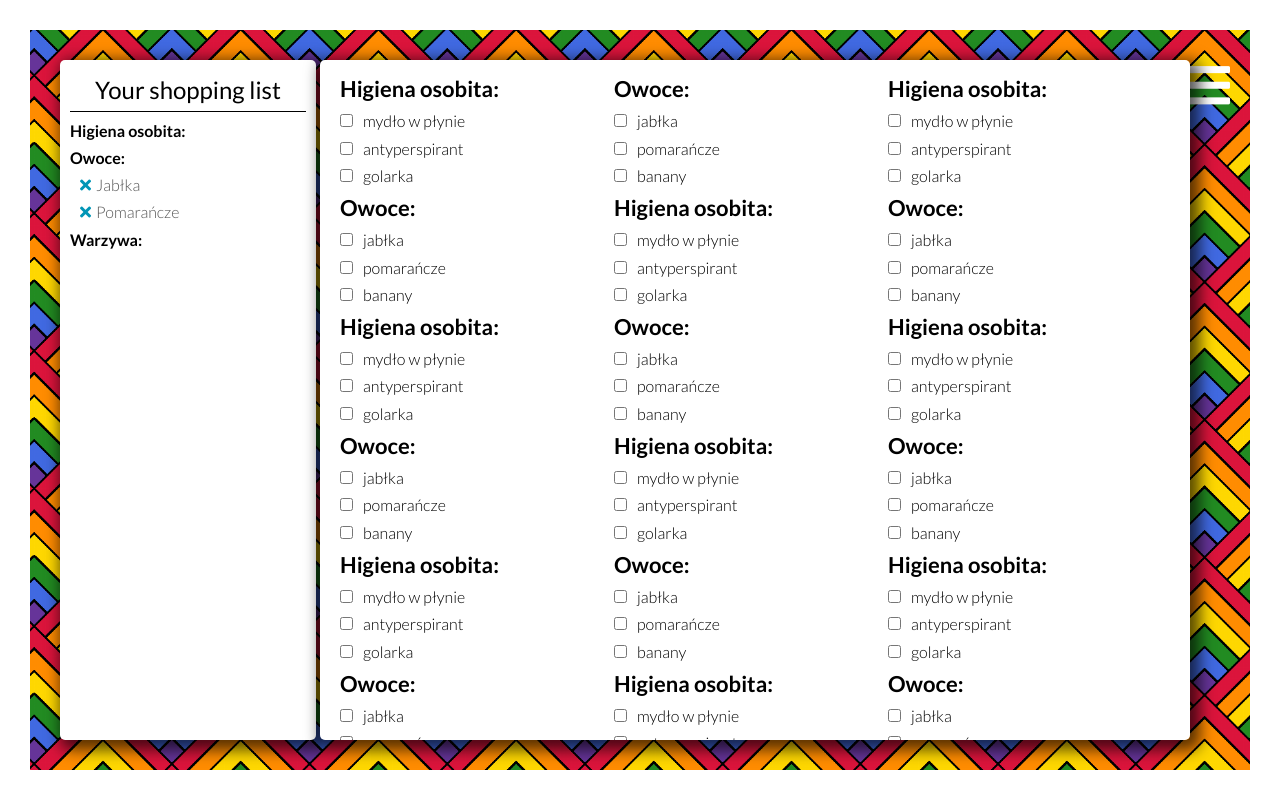
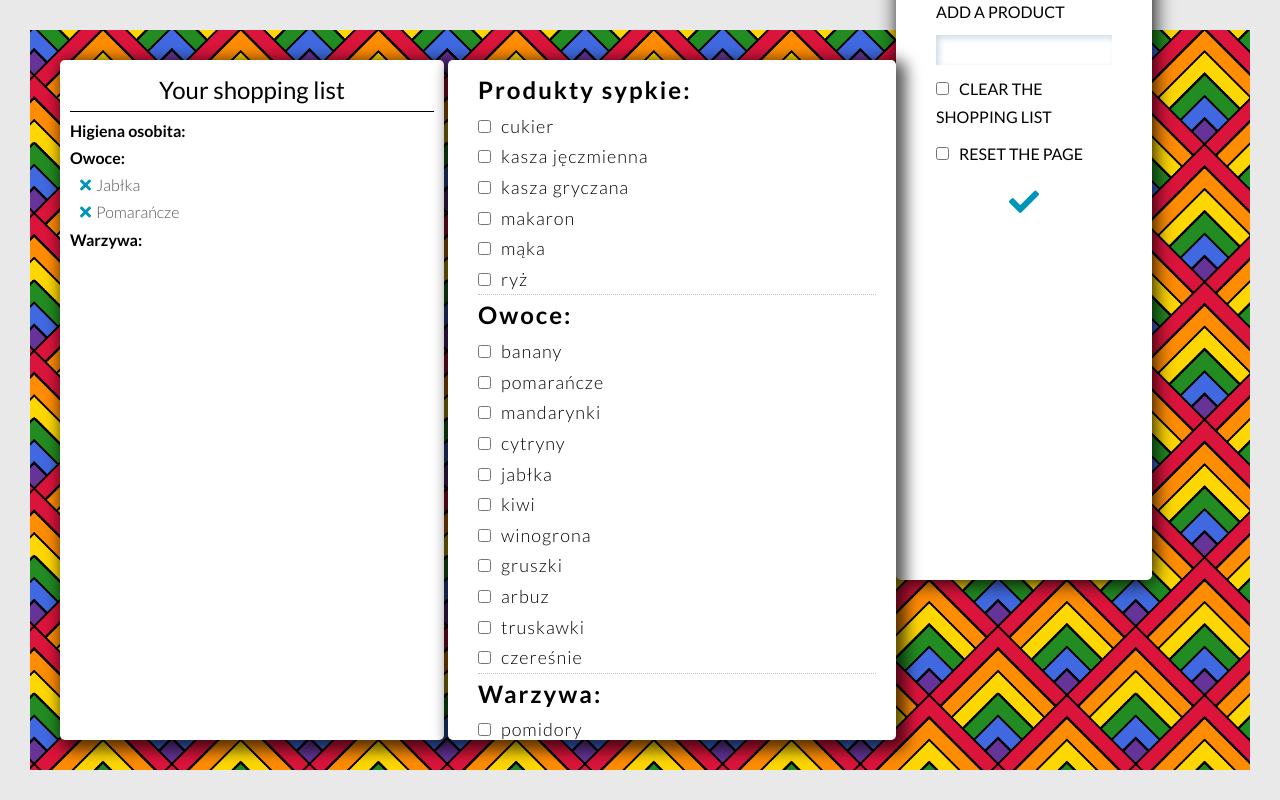
Before and after one commit to mateuszgielzecki/Shopping-list, a plain HTML site: page index.html in a window 1280 px wide. Drawn offline with Linux system fonts and the light colour scheme; a script that the page names is missing.

Commit message:
new structure

```diff
--- a/index.html
+++ b/index.html
@@ -28,9 +28,8 @@
       </ul>
     </section>
 
-    <i class="fas fa-bars"></i>
     <section class="configuration-panel section">
-      <div class="main-panel">
+
       <form>
         <label for="category">Add a category</label>
         <input id="category" type="text" maxlength="40" />
@@ -46,7 +45,7 @@
 
         <button type="submit"><i class="fas fa-check"></i></button>
       </form>
-      </div>
+
     </section>
 
 
@@ -54,261 +53,216 @@
       <ul class="clearfix">
         <li>
           <ul>
-            Higiena osobita:
-            <li><input type="checkbox" name="" id="" />mydło w płynie</li>
-            <li><input type="checkbox" name="" id="" />antyperspirant</li>
-            <li><input type="checkbox" name="" id="" />golarka</li>
+            Produkty sypkie:
+            <li><input type="checkbox" name="" id="" />cukier</li>
+            <li><input type="checkbox" name="" id="" />kasza jęczmienna</li>
+            <li><input type="checkbox" name="" id="" />kasza gryczana</li>
+            <li><input type="checkbox" name="" id="" />makaron</li>
+            <li><input type="checkbox" name="" id="" />mąka</li>
+            <li><input type="checkbox" name="" id="" />ryż</li>
           </ul>
         </li>
-        <li>
+        <li class="clearfix">
           <ul>
             Owoce:
+            <li><input type="checkbox" name="" id="" />banany</li>
+            <li><input type="checkbox" name="" id="" />pomarańcze</li>
+            <li><input type="checkbox" name="" id="" />mandarynki</li>
+            <li><input type="checkbox" name="" id="" />cytryny</li>
             <li><input type="checkbox" name="" id="" />jabłka</li>
-            <li><input type="checkbox" name="" id="" />pomarańcze</li>
-            <li><input type="checkbox" name="" id="" />banany</li>
+            <li><input type="checkbox" name="" id="" />kiwi</li>
+            <li><input type="checkbox" name="" id="" />winogrona</li>
+            <li><input type="checkbox" name="" id="" />gruszki</li>
+            <li><input type="checkbox" name="" id="" />arbuz</li>
+            <li><input type="checkbox" name="" id="" />truskawki</li>
+            <li><input type="checkbox" name="" id="" />czereśnie</li>
           </ul>
         </li>
-        <li>
+        <li class="clearfix">
+          <ul>
+            Warzywa:
+            <li><input type="checkbox" name="" id="" />pomidory</li>
+            <li><input type="checkbox" name="" id="" />cebula</li>
+            <li><input type="checkbox" name="" id="" />ogórki</li>
+            <li><input type="checkbox" name="" id="" />papryka</li>
+            <li><input type="checkbox" name="" id="" />sałata</li>
+            <li><input type="checkbox" name="" id="" />marchewka</li>
+            <li><input type="checkbox" name="" id="" />czosnek</li>
+            <li><input type="checkbox" name="" id="" />ziemniaki</li>
+            <li><input type="checkbox" name="" id="" />rzodkiewka</li>
+          </ul>
+        </li>
+        <li class="clearfix">
+          <ul>
+            Mięso/Wędliny:
+            <li><input type="checkbox" name="" id="" />kiełbasa</li>
+            <li><input type="checkbox" name="" id="" />wędlina</li>
+            <li><input type="checkbox" name="" id="" />salami</li>
+            <li><input type="checkbox" name="" id="" />kabanosy</li>
+            <li><input type="checkbox" name="" id="" />parówki</li>
+            <li><input type="checkbox" name="" id="" />filet z kurczaka</li>
+            <li><input type="checkbox" name="" id="" />mięso mielone</li>
+            <li><input type="checkbox" name="" id="" />mięso wieprzowe</li>
+            <li><input type="checkbox" name="" id="" />mięso wołowe</li>
+          </ul>
+        </li>
+        <li class="clearfix">
+          <ul>
+            Sosy:
+            <li><input type="checkbox" name="" id="" />chrzan</li>
+            <li><input type="checkbox" name="" id="" />majonez</li>
+            <li><input type="checkbox" name="" id="" />musztarda</li>
+            <li><input type="checkbox" name="" id="" />ketchup</li>
+            <li><input type="checkbox" name="" id="" />sos ostry</li>
+          </ul>
+        </li>
+        <li class="clearfix">
+          <ul>
+            Słodycze:
+            <li><input type="checkbox" name="" id="" />nutella</li>
+            <li><input type="checkbox" name="" id="" />czekolada</li>
+            <li><input type="checkbox" name="" id="" />batony</li>
+            <li><input type="checkbox" name="" id="" />mleczne kanapki</li>
+            <li><input type="checkbox" name="" id="" />ciastka</li>
+            <li><input type="checkbox" name="" id="" />cukierki</li>
+            <li><input type="checkbox" name="" id="" />żelki</li>
+            <li><input type="checkbox" name="" id="" />popcorn</li>
+            <li><input type="checkbox" name="" id="" />chipsy</li>
+            <li><input type="checkbox" name="" id="" />paluszki</li>
+            <li><input type="checkbox" name="" id="" />orzeszki</li>
+          </ul>
+        </li>
+        <li class="clearfix">
+          <ul>
+            Do ciast:
+            <li><input type="checkbox" name="" id="" />bita śmietana</li>
+            <li><input type="checkbox" name="" id="" />budyń</li>
+            <li><input type="checkbox" name="" id="" />kisiel</li>
+            <li><input type="checkbox" name="" id="" />galaretka</li>
+            <li><input type="checkbox" name="" id="" />drodże</li>
+            <li><input type="checkbox" name="" id="" />proszek do pieczenia</li>
+            <li><input type="checkbox" name="" id="" />cukier wanilinowy</li>
+            <li><input type="checkbox" name="" id="" />owoce suszone</li>
+            <li><input type="checkbox" name="" id="" />wiórki kokosowe</li>
+            <li><input type="checkbox" name="" id="" />soda oczyszczona</li>
+          </ul>
+        </li>
+        <li class="clearfix">
+          <ul>
+            Kawa/herbata:
+            <li><input type="checkbox" name="" id="" />kawa</li>
+            <li><input type="checkbox" name="" id="" />kawa rozpuszczalna</li>
+            <li><input type="checkbox" name="" id="" />kakao</li>
+            <li><input type="checkbox" name="" id="" />herbata czarna</li>
+            <li><input type="checkbox" name="" id="" />herbata zielona</li>
+            <li><input type="checkbox" name="" id="" />herbata owocowa</li>
+          </ul>
+        </li>
+        <li class="clearfix">
+          <ul>
+            Mrożonki:
+            <li><input type="checkbox" name="" id="" />lody</li>
+            <li><input type="checkbox" name="" id="" />mrożone warzywa</li>
+            <li><input type="checkbox" name="" id="" />mrożone owoce</li>
+            <li><input type="checkbox" name="" id="" />krewetki</li>
+            <li><input type="checkbox" name="" id="" />filet rybny</li>
+          </ul>
+        </li>
+        <li class="clearfix">
+          <ul>
+            Pieczywo:
+            <li><input type="checkbox" name="" id="" />chleb</li>
+            <li><input type="checkbox" name="" id="" />bułki</li>
+            <li><input type="checkbox" name="" id="" />chleb tostowy</li>
+            <li><input type="checkbox" name="" id="" />wafle ryżowe</li>
+          </ul>
+        </li>
+        <li class="clearfix">
+          <ul>
+            Nabiał:
+            <li><input type="checkbox" name="" id="" />jogurty</li>
+            <li><input type="checkbox" name="" id="" />jogurt naturalny</li>
+            <li><input type="checkbox" name="" id="" />serki</li>
+            <li><input type="checkbox" name="" id="" />masło</li>
+            <li><input type="checkbox" name="" id="" />mleko</li>
+            <li><input type="checkbox" name="" id="" />śmietana</li>
+            <li><input type="checkbox" name="" id="" />ser żółty</li>
+            <li><input type="checkbox" name="" id="" />kefir/maślanka</li>
+          </ul>
+        </li>
+        <li class="clearfix">
+          <ul>
+            Napoje:
+            <li><input type="checkbox" name="" id="" />sok</li>
+            <li><input type="checkbox" name="" id="" />sok pomarańczowy</li>
+            <li><input type="checkbox" name="" id="" />sok jabłkowy</li>
+            <li><input type="checkbox" name="" id="" />napoje gazowane</li>
+            <li><input type="checkbox" name="" id="" />pepsi/cola</li>
+            <li><input type="checkbox" name="" id="" />woda</li>
+          </ul>
+        </li>
+        <li class="clearfix">
+          <ul>
+            Tłuszcze:
+            <li><input type="checkbox" name="" id="" />olej</li>
+            <li><input type="checkbox" name="" id="" />oliwa z oliwek</li>
+            <li><input type="checkbox" name="" id="" />olej kokosowy</li>
+            <li><input type="checkbox" name="" id="" />margaryna</li>
+          </ul>
+        </li>
+        <li class="clearfix">
+          <ul>
+            Przyprawy:
+            <li><input type="checkbox" name="" id="" />sól</li>
+            <li><input type="checkbox" name="" id="" />pieprz</li>
+            <li><input type="checkbox" name="" id="" />bazylia</li>
+            <li><input type="checkbox" name="" id="" />oregano</li>
+            <li><input type="checkbox" name="" id="" />chili</li>
+            <li><input type="checkbox" name="" id="" />curry</li>
+            <li><input type="checkbox" name="" id="" />goździki</li>
+            <li><input type="checkbox" name="" id="" />vegeta</li>
+            <li><input type="checkbox" name="" id="" />cynamon</li>
+            <li><input type="checkbox" name="" id="" />słodka papryka</li>
+            <li><input type="checkbox" name="" id="" />ostra papryka</li>
+            <li><input type="checkbox" name="" id="" />czosnek granulowany</li>
+            <li><input type="checkbox" name="" id="" />liść laurowy</li>
+            <li><input type="checkbox" name="" id="" />ziele angielskie</li>
+            <li><input type="checkbox" name="" id="" />majeranek</li>
+            <li><input type="checkbox" name="" id="" />kolendra</li>
+            <li><input type="checkbox" name="" id="" />przyprawa do kurczaka</li>
+            <li><input type="checkbox" name="" id="" />przprawa do gyrosa</li>
+            <li><input type="checkbox" name="" id="" />przprawa do grilla</li>
+          </ul>
+        </li>
+        <li class="clearfix">
+          <ul>
+            Dania gotowe:
+            <li><input type="checkbox" name="" id="" />krokiety</li>
+            <li><input type="checkbox" name="" id="" />pierogi</li>
+            <li><input type="checkbox" name="" id="" />kotlet</li>
+            <li><input type="checkbox" name="" id="" />naleśniki</li>
+            <li><input type="checkbox" name="" id="" />racuchy</li>
+            <li><input type="checkbox" name="" id="" />spaghetti</li>
+            <li><input type="checkbox" name="" id="" />pizza mrożona</li>
+            <li><input type="checkbox" name="" id="" />zupy</li>
+          </ul>
+        </li>
+        <li class="clearfix">
           <ul>
             Higiena osobita:
+            <li><input type="checkbox" name="" id="" />mydło</li>
             <li><input type="checkbox" name="" id="" />mydło w płynie</li>
+            <li><input type="checkbox" name="" id="" />szampon</li>
+            <li><input type="checkbox" name="" id="" />plyn do kąpieli</li>
             <li><input type="checkbox" name="" id="" />antyperspirant</li>
-            <li><input type="checkbox" name="" id="" />golarka</li>
+            <li><input type="checkbox" name="" id="" />pasta do zębów</li>
+            <li><input type="checkbox" name="" id="" />pasta do włosów</li>
+            <li><input type="checkbox" name="" id="" />golarki</li>
+            <li><input type="checkbox" name="" id="" />krem do twarzy</li>
+            <li><input type="checkbox" name="" id="" />środek do czyszczenia uszu</li>
+            <li><input type="checkbox" name="" id="" />chusteczki higieniczne</li>
           </ul>
         </li>
-        <li>
-          <ul>
-            Owoce:
-            <li><input type="checkbox" name="" id="" />jabłka</li>
-            <li><input type="checkbox" name="" id="" />pomarańcze</li>
-            <li><input type="checkbox" name="" id="" />banany</li>
-          </ul>
-        </li>
-        <li>
-          <ul>
-            Higiena osobita:
-            <li><input type="checkbox" name="" id="" />mydło w płynie</li>
-            <li><input type="checkbox" name="" id="" />antyperspirant</li>
-            <li><input type="checkbox" name="" id="" />golarka</li>
-          </ul>
-        </li>
-        <li>
-          <ul>
-            Owoce:
-            <li><input type="checkbox" name="" id="" />jabłka</li>
-            <li><input type="checkbox" name="" id="" />pomarańcze</li>
-            <li><input type="checkbox" name="" id="" />banany</li>
-          </ul>
-        </li>
-        <li>
-          <ul>
-            Higiena osobita:
-            <li><input type="checkbox" name="" id="" />mydło w płynie</li>
-            <li><input type="checkbox" name="" id="" />antyperspirant</li>
-            <li><input type="checkbox" name="" id="" />golarka</li>
-          </ul>
-        </li>
-        <li>
-          <ul>
-            Owoce:
-            <li><input type="checkbox" name="" id="" />jabłka</li>
-            <li><input type="checkbox" name="" id="" />pomarańcze</li>
-            <li><input type="checkbox" name="" id="" />banany</li>
-          </ul>
-        </li>
-        <li>
-          <ul>
-            Higiena osobita:
-            <li><input type="checkbox" name="" id="" />mydło w płynie</li>
-            <li><input type="checkbox" name="" id="" />antyperspirant</li>
-            <li><input type="checkbox" name="" id="" />golarka</li>
-          </ul>
-        </li>
-        <li>
-          <ul>
-            Owoce:
-            <li><input type="checkbox" name="" id="" />jabłka</li>
-            <li><input type="checkbox" name="" id="" />pomarańcze</li>
-            <li><input type="checkbox" name="" id="" />banany</li>
-          </ul>
-        </li>
-        <li>
-          <ul>
-            Higiena osobita:
-            <li><input type="checkbox" name="" id="" />mydło w płynie</li>
-            <li><input type="checkbox" name="" id="" />antyperspirant</li>
-            <li><input type="checkbox" name="" id="" />golarka</li>
-          </ul>
-        </li>
-        <li>
-          <ul>
-            Owoce:
-            <li><input type="checkbox" name="" id="" />jabłka</li>
-            <li><input type="checkbox" name="" id="" />pomarańcze</li>
-            <li><input type="checkbox" name="" id="" />banany</li>
-          </ul>
-        </li>
-        <li>
-          <ul>
-            Higiena osobita:
-            <li><input type="checkbox" name="" id="" />mydło w płynie</li>
-            <li><input type="checkbox" name="" id="" />antyperspirant</li>
-            <li><input type="checkbox" name="" id="" />golarka</li>
-          </ul>
-        </li>
-        <li>
-          <ul>
-            Owoce:
-            <li><input type="checkbox" name="" id="" />jabłka</li>
-            <li><input type="checkbox" name="" id="" />pomarańcze</li>
-            <li><input type="checkbox" name="" id="" />banany</li>
-          </ul>
-        </li>
-        <li>
-          <ul>
-            Higiena osobita:
-            <li><input type="checkbox" name="" id="" />mydło w płynie</li>
-            <li><input type="checkbox" name="" id="" />antyperspirant</li>
-            <li><input type="checkbox" name="" id="" />golarka</li>
-          </ul>
-        </li>
-        <li>
-          <ul>
-            Owoce:
-            <li><input type="checkbox" name="" id="" />jabłka</li>
-            <li><input type="checkbox" name="" id="" />pomarańcze</li>
-            <li><input type="checkbox" name="" id="" />banany</li>
-          </ul>
-        </li>
-        <li>
-          <ul>
-            Higiena osobita:
-            <li><input type="checkbox" name="" id="" />mydło w płynie</li>
-            <li><input type="checkbox" name="" id="" />antyperspirant</li>
-            <li><input type="checkbox" name="" id="" />golarka</li>
-          </ul>
-        </li>
-        <li>
-          <ul>
-            Owoce:
-            <li><input type="checkbox" name="" id="" />jabłka</li>
-            <li><input type="checkbox" name="" id="" />pomarańcze</li>
-            <li><input type="checkbox" name="" id="" />banany</li>
-          </ul>
-        </li>
-        <li>
-          <ul>
-            Higiena osobita:
-            <li><input type="checkbox" name="" id="" />mydło w płynie</li>
-            <li><input type="checkbox" name="" id="" />antyperspirant</li>
-            <li><input type="checkbox" name="" id="" />golarka</li>
-          </ul>
-        </li>
-        <li>
-          <ul>
-            Owoce:
-            <li><input type="checkbox" name="" id="" />jabłka</li>
-            <li><input type="checkbox" name="" id="" />pomarańcze</li>
-            <li><input type="checkbox" name="" id="" />banany</li>
-          </ul>
-        </li>
-        <li>
-          <ul>
-            Higiena osobita:
-            <li><input type="checkbox" name="" id="" />mydło w płynie</li>
-            <li><input type="checkbox" name="" id="" />antyperspirant</li>
-            <li><input type="checkbox" name="" id="" />golarka</li>
-          </ul>
-        </li>
-        <li>
-          <ul>
-            Owoce:
-            <li><input type="checkbox" name="" id="" />jabłka</li>
-            <li><input type="checkbox" name="" id="" />pomarańcze</li>
-            <li><input type="checkbox" name="" id="" />banany</li>
-          </ul>
-        </li>
-        <li>
-          <ul>
-            Higiena osobita:
-            <li><input type="checkbox" name="" id="" />mydło w płynie</li>
-            <li><input type="checkbox" name="" id="" />antyperspirant</li>
-            <li><input type="checkbox" name="" id="" />golarka</li>
-          </ul>
-        </li>
-        <li>
-          <ul>
-            Owoce:
-            <li><input type="checkbox" name="" id="" />jabłka</li>
-            <li><input type="checkbox" name="" id="" />pomarańcze</li>
-            <li><input type="checkbox" name="" id="" />banany</li>
-          </ul>
-        </li>
-        <li>
-          <ul>
-            Higiena osobita:
-            <li><input type="checkbox" name="" id="" />mydło w płynie</li>
-            <li><input type="checkbox" name="" id="" />antyperspirant</li>
-            <li><input type="checkbox" name="" id="" />golarka</li>
-          </ul>
-        </li>
-        <li>
-          <ul>
-            Owoce:
-            <li><input type="checkbox" name="" id="" />jabłka</li>
-            <li><input type="checkbox" name="" id="" />pomarańcze</li>
-            <li><input type="checkbox" name="" id="" />banany</li>
-          </ul>
-        </li>
-        <li>
-          <ul>
-            Higiena osobita:
-            <li><input type="checkbox" name="" id="" />mydło w płynie</li>
-            <li><input type="checkbox" name="" id="" />antyperspirant</li>
-            <li><input type="checkbox" name="" id="" />golarka</li>
-          </ul>
-        </li>
-        <li>
-          <ul>
-            Owoce:
-            <li><input type="checkbox" name="" id="" />jabłka</li>
-            <li><input type="checkbox" name="" id="" />pomarańcze</li>
-            <li><input type="checkbox" name="" id="" />banany</li>
-          </ul>
-        </li>
-        <li>
-          <ul>
-            Higiena osobita:
-            <li><input type="checkbox" name="" id="" />mydło w płynie</li>
-            <li><input type="checkbox" name="" id="" />antyperspirant</li>
-            <li><input type="checkbox" name="" id="" />golarka</li>
-          </ul>
-        </li>
-        <li>
-          <ul>
-            Owoce:
-            <li><input type="checkbox" name="" id="" />jabłka</li>
-            <li><input type="checkbox" name="" id="" />pomarańcze</li>
-            <li><input type="checkbox" name="" id="" />banany</li>
-          </ul>
-        </li>
-        <li>
-          <ul>
-            Higiena osobita:
-            <li><input type="checkbox" name="" id="" />mydło w płynie</li>
-            <li><input type="checkbox" name="" id="" />antyperspirant</li>
-            <li><input type="checkbox" name="" id="" />golarka</li>
-          </ul>
-        </li>
-        <li>
-          <ul>
-            Owoce:
-            <li><input type="checkbox" name="" id="" />jabłka</li>
-            <li><input type="checkbox" name="" id="" />pomarańcze</li>
-            <li><input type="checkbox" name="" id="" />banany</li>
-          </ul>
-        </li>
-      </ul>
     </section>
 
   </div>
--- a/script.js
+++ /dev/null
@@ -1,6 +0,0 @@
-const configurationPanel = document.querySelector(".configuration-panel");
-const configurationBtn = document.querySelector(".fa-bars");
-
-configurationBtn.addEventListener("click", () => {
-  configurationPanel.classList.toggle("active");
-});
--- a/style.css
+++ b/style.css
@@ -9,6 +9,7 @@ body {
   font-weight: 400;
   line-height: 1.7;
   padding: 30px;
+  background-color: #dddddd9f;
 }
 
 .wrapper {
@@ -24,7 +25,7 @@ body {
 
 .shopping-list {
   position: fixed;
-  width: 20%;
+  width: 30%;
   min-height: 85vh;
   padding: 10px;
   border-radius: 5px;
@@ -61,6 +62,92 @@ ul {
   cursor: pointer;
 }
 
+/* item-list */
+.item-list {
+  position: fixed;
+  top: 60px;
+  left: 35%;
+  background-color: #fff;
+  width: 35%;
+  height: 85vh;
+  padding: 10px 20px;
+  box-shadow: 5px 5px 15px 5px rgba(0, 0, 0, 0.66);
+  border-radius: 5px;
+  overflow-y: scroll;
+  animation: upList 1s;
+}
+
+.item-list ul li ul {
+  font-size: 24px;
+  letter-spacing: 2px;
+  border-bottom: 1px dotted rgba(0, 0, 0, 0.25);
+  margin-left: 10px;
+}
+
+.item-list ul li ul li {
+  font-size: 18px;
+  font-weight: 300;
+  letter-spacing: 1px;
+}
+
+.clearfix::after {
+  display: block;
+  content: "";
+  clear: both;
+}
+
+/* Configuration panel */
+
+.configuration-panel {
+  position: fixed;
+  top: 30%;
+  left: 80%;
+  height: 85vh;
+  padding: 20px 40px;
+  box-shadow: 2px 2px 20px rgba(0, 0, 0, 0.972);
+  transform: translate(-50%, -50%);
+  background-color: #fff;
+  border-radius: 5px;
+}
+input[type="text"] {
+  width: 100%;
+  padding: 7.5px 7.5px;
+  margin-bottom: 10px;
+  border: none;
+  outline: none;
+  box-shadow: rgb(204, 219, 232) 3px 3px 6px 0px inset,
+    rgba(255, 255, 255, 0.5) -3px -3px 6px 1px inset;
+}
+
+input[type="checkbox"] {
+  margin-right: 10px;
+}
+
+label {
+  display: block;
+  margin-bottom: 10px;
+  text-transform: uppercase;
+}
+
+button {
+  display: block;
+  margin: 20px auto 5px;
+  border: none;
+  transition: all 0.3s;
+}
+
+button:hover {
+  cursor: pointer;
+  transform: translateY(-2px);
+  border-radius: 50%;
+}
+
+.fa-check {
+  font-size: 30px;
+  background-color: #fff;
+  color: #0095b6;
+}
+
 @keyframes downList {
   0% {
     transform: translateY(-100vh);
@@ -88,129 +175,3 @@ ul {
     transform: translateY(0);
   }
 }
-
-/* Configuration panel */
-
-.configuration-panel {
-  visibility: hidden;
-}
-
-.configuration-panel.active {
-  visibility: visible;
-  position: absolute;
-  top: 0;
-  left: 0;
-  height: 100%;
-  width: 100%;
-  background-color: rgba(0, 0, 0, 0.7);
-}
-
-.main-panel {
-  padding: 20px 20px 20px 20px;
-  position: fixed;
-  top: 50%;
-  left: 50%;
-  width: 20%;
-  z-index: 1;
-  box-shadow: 2px 2px 20px rgba(0, 0, 0, 0.972);
-  transform: translate(-50%, -50%);
-  background-color: #fff;
-  border-radius: 5px;
-}
-
-input[type="text"] {
-  width: 100%;
-  padding: 7.5px 7.5px;
-  margin-bottom: 10px;
-  border: none;
-  outline: none;
-  box-shadow: rgb(204, 219, 232) 3px 3px 6px 0px inset,
-    rgba(255, 255, 255, 0.5) -3px -3px 6px 1px inset;
-}
-
-input[type="checkbox"] {
-  margin-right: 10px;
-}
-
-label {
-  display: block;
-  margin-bottom: 10px;
-  text-transform: uppercase;
-}
-
-.check-mark {
-  text-transform: none;
-}
-
-button {
-  display: block;
-  margin: 20px auto 5px;
-  border: none;
-  transition: all 0.3s;
-}
-
-button:hover {
-  cursor: pointer;
-  transform: translateY(-2px);
-  border-radius: 50%;
-}
-
-.fa-check {
-  font-size: 30px;
-  background-color: #fff;
-  color: #0095b6;
-}
-
-.fa-bars {
-  position: fixed;
-  color: #fff;
-  top: 60px;
-  right: 50px;
-  font-size: 50px;
-  transition: all 0.1s;
-}
-
-.fa-bars:hover {
-  transform: scale(1.2);
-  cursor: pointer;
-}
-
-.fa-bars:active {
-  transform: scale(0.9);
-}
-
-/* item-list */
-.item-list {
-  position: absolute;
-  top: 60px;
-  left: 25%;
-  background-color: #fff;
-  width: 68%;
-  height: 85vh;
-  padding: 10px 20px;
-  box-shadow: 5px 5px 15px 5px rgba(0, 0, 0, 0.66);
-  border-radius: 5px;
-  overflow-y: scroll;
-  animation: upList 1s;
-}
-
-.item-list ul {
-  font-size: 22px;
-  /* float: left; */
-}
-
-.item-list li li {
-  font-size: 16px;
-  font-weight: 300;
-}
-
-.item-list li ul {
-  float: left;
-  width: 33%;
-}
-
-.clearfix::after {
-  display: block;
-  content: "";
-  clear: both;
-}
```
Lines whose indentation alone changed are shown as unchanged.
